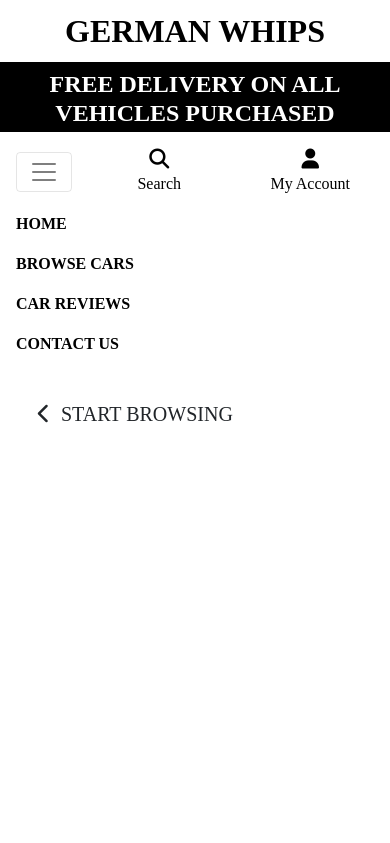
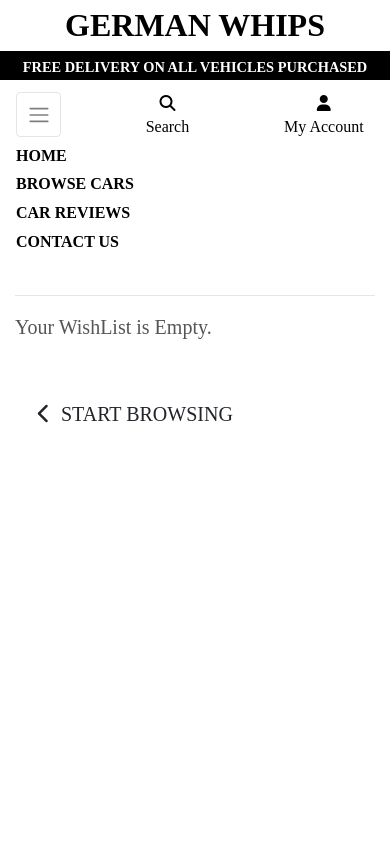
Before and after one commit to WHusssain937/Milestone-Project-4, a Django app: page /wishlist/ in a window 390 px wide, after a click that opens the changed part. Shown: the top 843 px of the page. Run offline with Django 3.2, Linux system fonts and the light colour scheme; the visitor is signed in with stand-in values (Sample User, id 1); data comes from the database, SQL or seed files in the repository; data that the repository does not hold is empty; some libraries are stand-ins or nearby versions; some web fonts are replaced.

Commit message:
edited to make wishlist and navbar more responsive on smaller devices

```diff
--- a/static/css/base.css
+++ b/static/css/base.css
@@ -254,6 +254,27 @@
     body {
         height: calc(100vh - 116px);
     }
+
+    .display-4.logo-font.text-black {
+        font-size: 2rem;
+    }
+
+    .nav-link {
+        padding: 0.15rem;
+    }
+
+    .nav-link i.fa-lg {
+        font-size: 1rem;
+    }
+
+    .navbar-toggler {
+        padding: .6rem .6rem;
+        font-size: 1rem;
+    }
+
+    #delivery-row h4 {
+        font-size: .9rem;
+    }
 }
 
 @media (max-width: 768px) {
@@ -281,25 +302,18 @@
     }
 }
 
+@media (max-width: 1125px) {
+    .separate-btns {
+        margin-bottom: 1rem;
+    }
+}
+
 @media (min-width: 1024px) {
     .search-box-review {
         margin-left: 5rem;
     }
 }
 
-@media (max-width: 1125px) {
-    .separate-btns {
-        margin-bottom: 1rem;
-    }
-}
-
-@media (max-width: 768px) {
-    .mr-5 {
-        margin-right: 0rem!important;
-}
-}
-
-
 @media (max-width: 280px) {
     .list-inline-item:not(:last-child) {
         margin-right: 0;
--- a/wishlist/templates/wishlist/wishlist.html
+++ b/wishlist/templates/wishlist/wishlist.html
@@ -22,13 +22,13 @@
         <div class="row">
         <!-- Wishlist Item  -->
             {% if wishlist_item %}
-                <div class="col-2 d-none d-sm-block">Car</div>
+                <div class="col-2 d-none d-md-block">Car</div>
                 <div class="col-6 col-md-4">Car Info</div>
                 <div class="col-3">Price</div>
                 <div class="col-3">Options</div>
                 {% for item in wishlist_item %}
                     <!-- Car Image  -->
-                    <div class="col-2 p-3 w-25 d-none d-sm-block">
+                    <div class="col-2 py-3 w-25 d-none d-md-block">
                         <a href="{% url 'car_detail' item.car.id %}">
                             <img class="img-fluid rounded" src="{{ item.car.image.url }}">
                         </a>
@@ -42,14 +42,20 @@
                         <p class="my-0"><strong>Fuel Type:</strong> {{ item.car.fuel_type }}</p>
                         <p class="my-0"><strong>Transmission:</strong> {{ item.car.transmission }}</p>
                     </div>
-                    <div class="col-3 py-0">
+                    <div class="col-3">
                         <p class="my-5 text-black font-weight-bold">{% load humanize %}
                             £{{ item.car.price|intcomma }}</p>
                     </div>
                     <!-- Wishlist Item Options -->
                     <div class="col-3 py-3">
-                        <a href="{% url 'remove_wishlist_item' item.car.id %}" class="btn btn-md separate-btns rounded-3 text-white bg-danger mr-5">Remove</a>
-                        <a href="{% url 'purchase' item.car.id %}" class="btn btn-md rounded-3 text-white bg-success">Purchase</a>
+                        <div class="row">
+                            <div class="col-12 col-lg-6">
+                                <a href="{% url 'remove_wishlist_item' item.car.id %}" class="btn btn-md separate-btns rounded-3 text-white bg-danger">Remove</a>
+                            </div>
+                            <div class="col-12 col-lg-6">
+                                <a href="{% url 'purchase' item.car.id %}" class="btn btn-md rounded-3 text-white bg-success">Purchase</a>
+                            </div>
+                        </div>
                     </div>
                 {% endfor %}
             {% else %}
```
